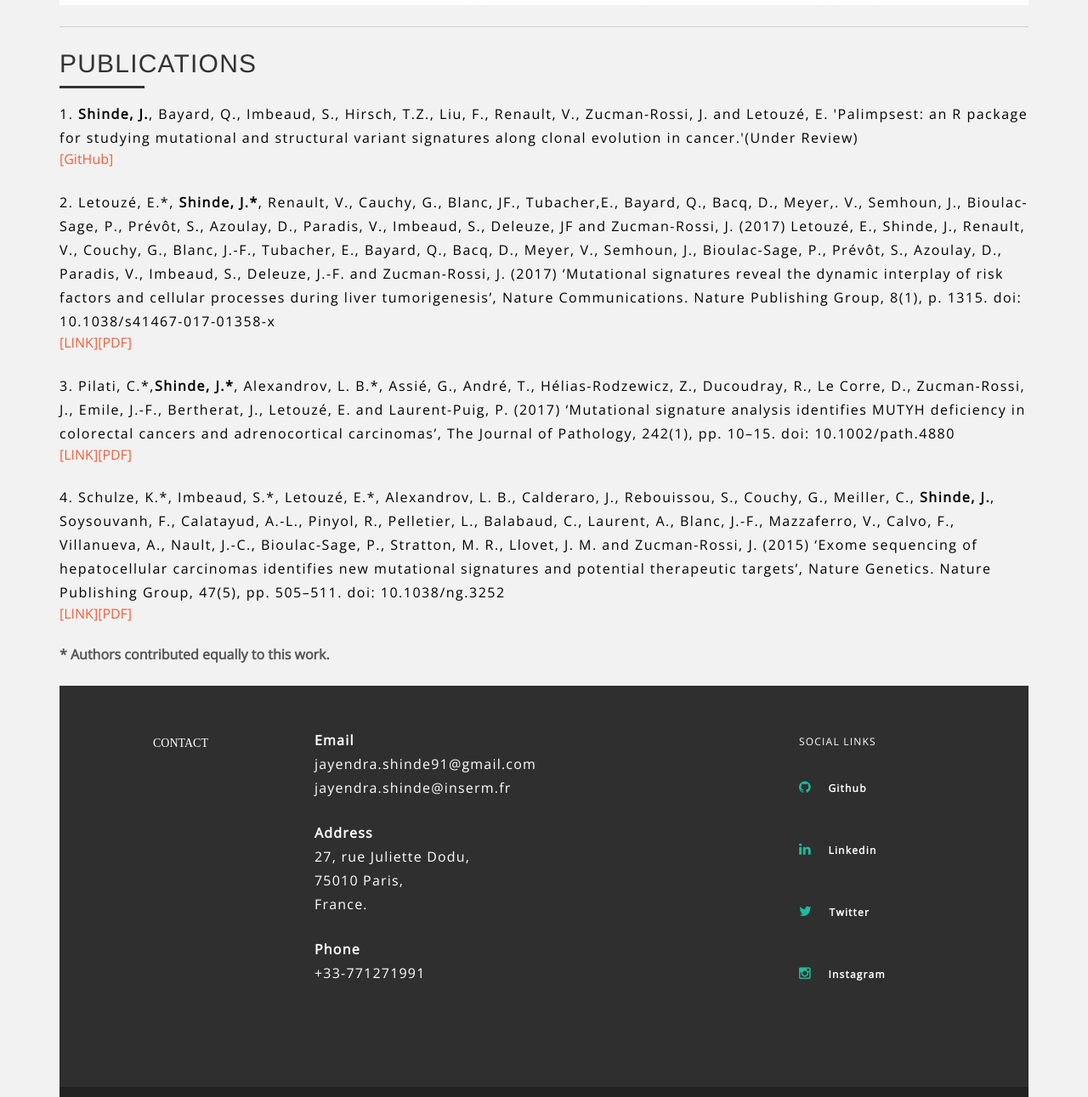
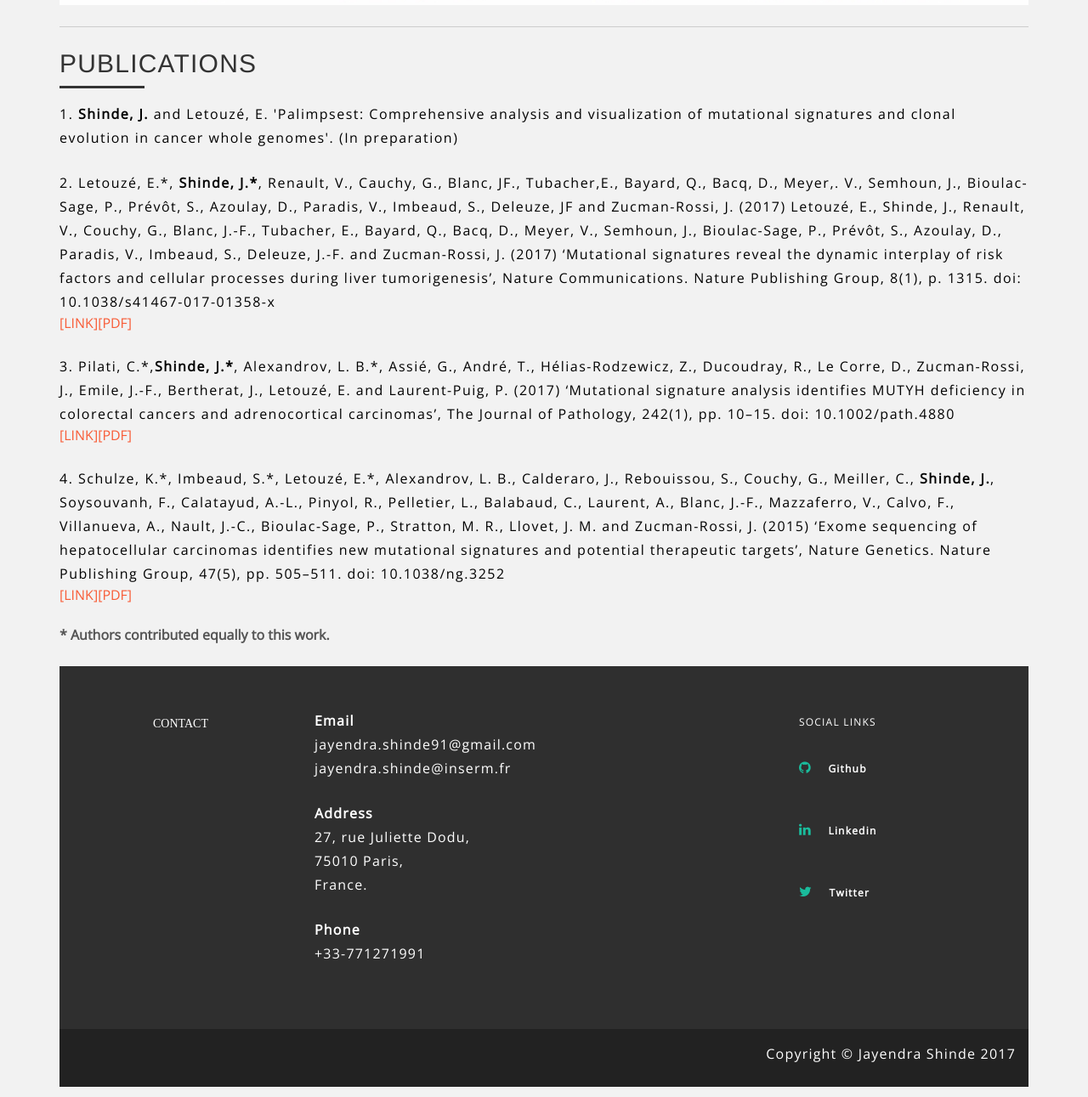
Before and after one commit to jayendrashinde91/jayendrashinde91.github.io, a plain HTML site: page index.html in a window 1280 px wide. Shown: the part 1680-2971 px from the top of the page at 85% size. Drawn offline with nearby package versions, Linux system fonts and the light colour scheme; some packages are replaced by stand-ins of ours; files that its build step writes are made by us from their sources.

Commit message:
Add files via upload

```diff
--- a/index.html
+++ b/index.html
@@ -194,7 +194,8 @@
 					<h2 class="h2">Publications</h2>
 					<section id="research" name="resume"></section>
 					<div class="heading-line"></div>
-					<p class="main-para">1. <b>Shinde, J.</b>, Bayard, Q., Imbeaud, S., Hirsch, T.Z., Liu, F., Renault, V., Zucman-Rossi, J. and Letouzé, E. 'Palimpsest:  an  R  package  for  studying mutational  and  structural  variant  signatures  along  clonal  evolution  in  cancer.'(Under Review)</p><a href="https://github.com/FunGeST/Palimpsest">[GitHub]</a>
+					<p class="main-para">1. <b>Shinde, J.</b> and Letouzé, E. 'Palimpsest: Comprehensive analysis and visualization of mutational
+signatures and clonal evolution in cancer whole genomes'. (In preparation)</p>
 <p></p>
 <p class="main-para">2. Letouzé, E.*, <b>Shinde, J.*</b>, Renault, V., Cauchy, G., Blanc, JF., Tubacher,E., Bayard, Q., Bacq, D.,
 Meyer,. V., Semhoun, J., Bioulac-Sage, P., Prévôt, S., Azoulay, D., Paradis, V., Imbeaud, S.,
@@ -249,7 +250,6 @@ Nature Publishing Group, 47(5), pp. 505–511. doi: 10.1038/ng.3252</p><a href="
 						<a href="https://github.com/jayendrashinde91"><i class="icon-github"></i><span class="label">    Github</span></a></br>
 						<a href="https://fr.linkedin.com/in/jayendra-shinde-5809a074"><i class="icon-linkedin"></i><span class="label">  Linkedin</span></a></br>
 						<a href="https://twitter.com/zjay91?lang=en"><i class="icon-twitter"></i><span class="label">   Twitter</span></a></br>
-						<a href="https://www.instagram.com/jayendrashinde91/"><i class="icon-instagram"></i><span class="label"> Instagram</span></a></br>
 
 
 					</p>
```
